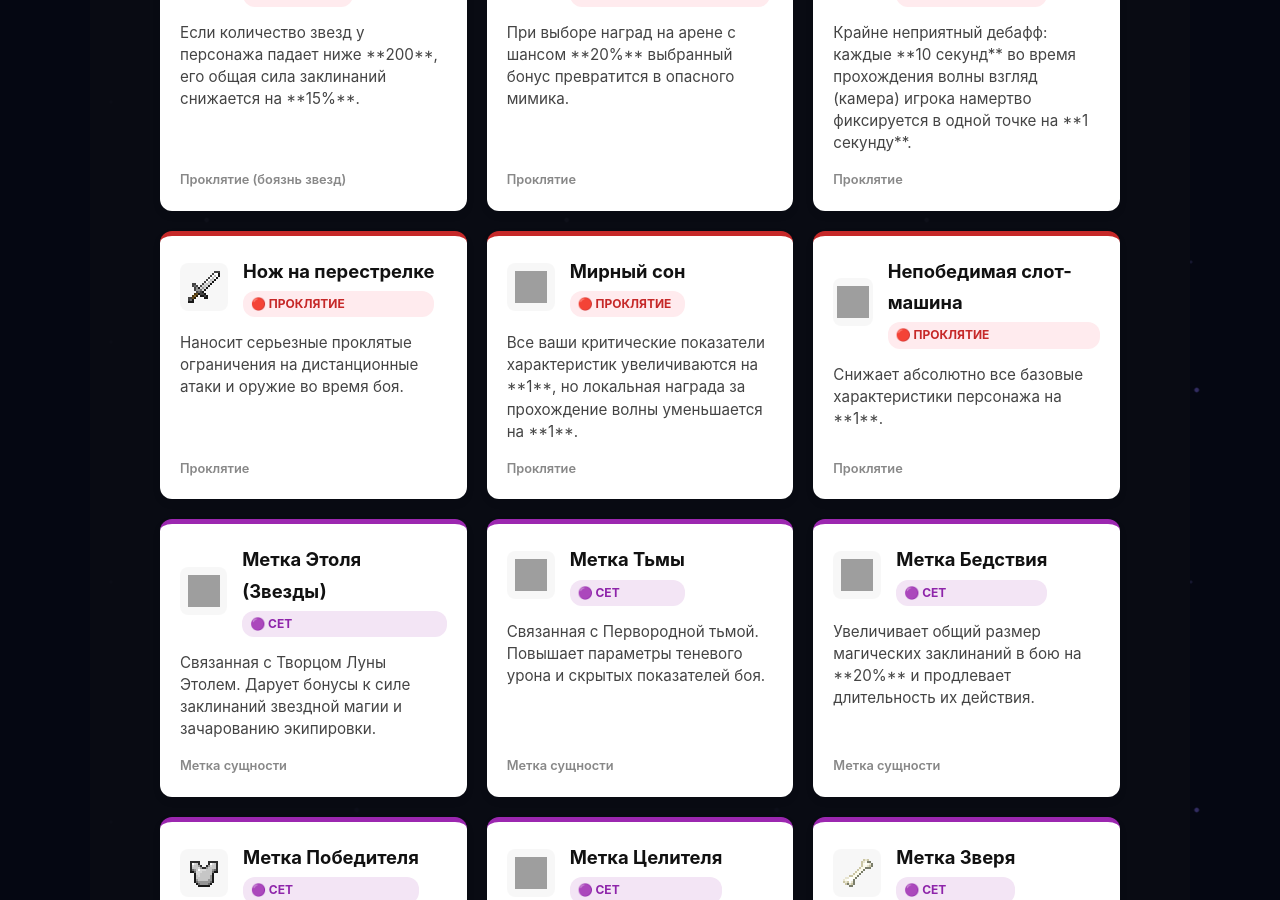
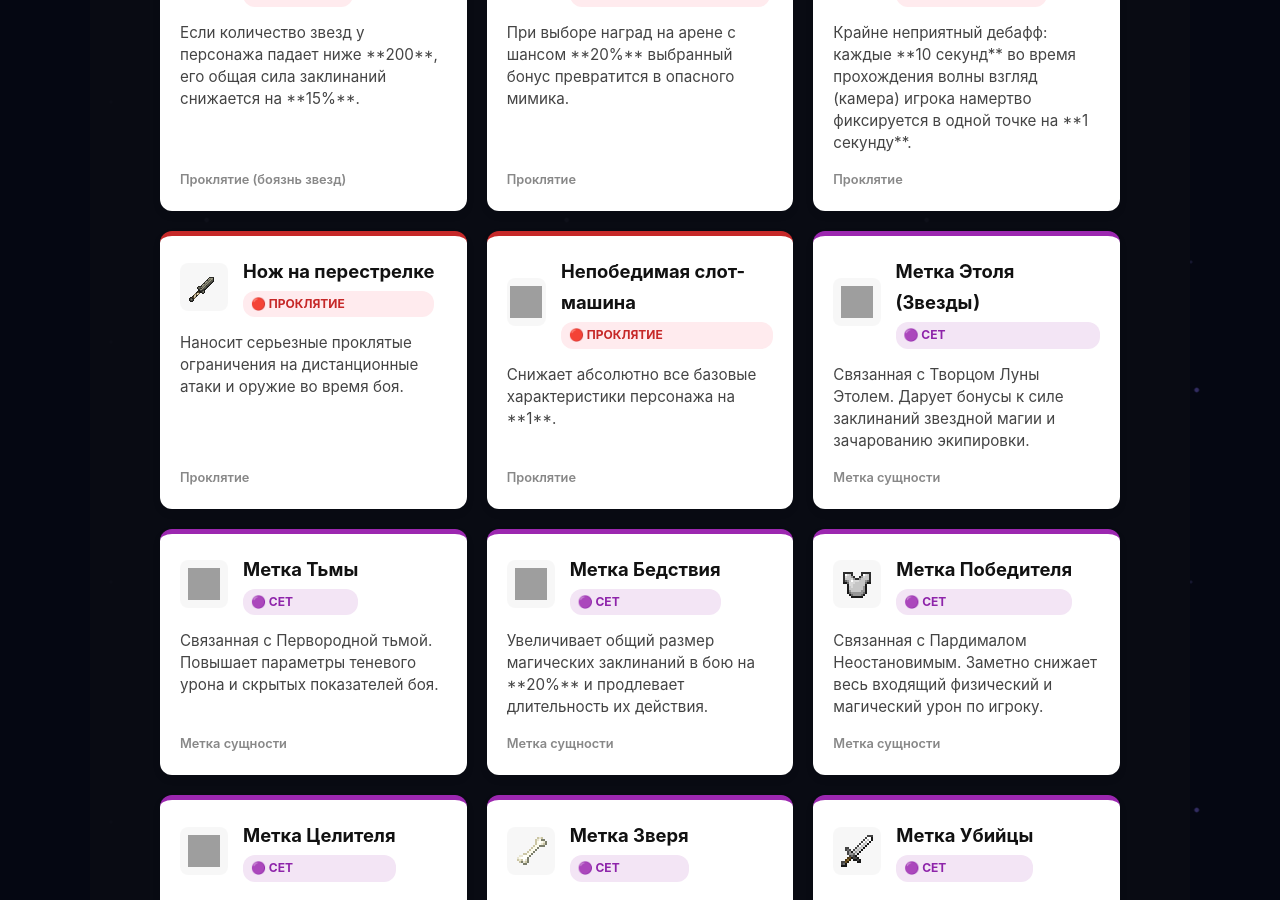
Before and after one commit to tveiv/tveiv.github.io, a Jekyll site: the page built from bonuses.md, in a window 1280 px wide and 900 px high, scrolled down 4154 px. Built offline with Jekyll 4.4.1, drawn with Linux system fonts in a browser that asks for light colours; grey boxes are pictures that could not be loaded.

Commit message:
Иконки привожу в порядок

```diff
--- a/_data/voidgame_bonuses.json
+++ b/_data/voidgame_bonuses.json
@@ -6,7 +6,7 @@
     "rarity_ru": "🟢 Зелёный",
     "type": "Обычный бонус",
     "description": "Увеличивает наносимый персонажем урон на **12%**.",
-    "icon": "apple.png"
+    "icon": "stone_sword.png"
   },
   {
     "id": "bonus_dodge_green",
@@ -24,7 +24,7 @@
     "rarity_ru": "🟢 Зелёный",
     "type": "Обычный бонус",
     "description": "Увеличивает максимальный запас здоровья персонажа на **6%**.",
-    "icon": "baked_potato.png"
+    "icon": "apple.png"
   },
   {
     "id": "bonus_nothing",
@@ -33,7 +33,7 @@
     "rarity_ru": "🟢 Зелёный",
     "type": "Особый выбор",
     "description": "Сам по себе выбор ничего не даёт, но если у вас активирован бонус **«Небытие»**, вы одновременно получите и бонус к урону, и бонус к уклонению.",
-    "icon": "barrier.png"
+    "icon": "gunpowder.png"
   },
   {
     "id": "bonus_nonexistence",
@@ -42,7 +42,7 @@
     "rarity_ru": "🟢 Зелёный",
     "type": "Особый выбор",
     "description": "Дарует пассивный эффект: при выборе пустого варианта **«Ничего»** вы автоматически получаете и бонус к урону, и бонус к уклонению.",
-    "icon": "book.png"
+    "icon": "ender_pearl.png"
   },
   {
     "id": "bonus_soul_connection",
@@ -51,7 +51,7 @@
     "rarity_ru": "🟢 Зелёный",
     "type": "Обычный бонус",
     "description": "Делает союзника вашей целью. Пока он находится в радиусе **8 блоков**, ваш урон увеличивается. Также даёт **15%** шанс полностью проигнорировать входящий урон (урон снижается до нуля).",
-    "icon": "amulet.png"
+    "icon": "lead.png"
   },
   {
     "id": "garbage_collector",
@@ -60,7 +60,7 @@
     "rarity_ru": "🟢 Зелёный",
     "type": "Обычный бонус",
     "description": "Получение любого зелёного (обычного) бонуса перманентно увеличивает ваше максимальное здоровье и наносимый урон на **2%**.",
-    "icon": "chest.png"
+    "icon": "bundle.png"
   },
   {
     "id": "blood_letting",
@@ -78,7 +78,7 @@
     "rarity_ru": "🟢 Зелёный",
     "type": "Обычный бонус",
     "description": "В начале каждой волны снижает получаемый урон на **30%**. Каждую секунду сила эффекта постепенно снижается вплоть до нуля.",
-    "icon": "broken_wing.png"
+    "icon": "horn.png"
   },
   {
     "id": "bonus_dodge_blue",
@@ -96,7 +96,7 @@
     "rarity_ru": "🔵 Синий",
     "type": "Редкий бонус",
     "description": "Увеличивает максимальный запас здоровья персонажа на **18%**.",
-    "icon": "cooked_beef.png"
+    "icon": "golden_apple.png"
   },
   {
     "id": "space_scissors",
@@ -114,7 +114,7 @@
     "rarity_ru": "🔵 Синий",
     "type": "Редкий бонус",
     "description": "Каждые **10 секунд** накапливает до **10 защитных зарядов**. При получении урона заряды расходуются, снижая входящие повреждения.",
-    "icon": "sapling.png"
+    "icon": "diamond_tree.png"
   },
   {
     "id": "key_to_victory",
@@ -123,7 +123,7 @@
     "rarity_ru": "🔵 Синий",
     "type": "Редкий бонус",
     "description": "Увеличивает количество эффектов для всех активных бонусов сета (меток) на **+1**.",
-    "icon": "boss_key.png"
+    "icon": "shining_key.png"
   },
   {
     "id": "rage_needle",
@@ -132,7 +132,7 @@
     "rarity_ru": "🔵 Синий",
     "type": "Редкий бонус",
     "description": "Повышает шанс критического удара на **10%**, но снижает эффективность получаемого исцеления на **5%**.",
-    "icon": "iron_nugget.png"
+    "icon": "arrow.png"
   },
   {
     "id": "unshakable_winner",
@@ -141,7 +141,7 @@
     "rarity_ru": "🔵 Синий",
     "type": "Редкий бонус",
     "description": "Увеличивает максимальный запас здоровья на **6%**, а наносимый урон — на **12%**.",
-    "icon": "iron_chestplate.png"
+    "icon": "winner_unstoppable.png"
   },
   {
     "id": "last_rebirth_stars",
@@ -150,7 +150,7 @@
     "rarity_ru": "🔵 Синий",
     "type": "Редкий бонус",
     "description": "После гибели персонаж возрождается с неуязвимостью на **5 секунд**, но максимальный запас здоровья снижается на **10%**. При этом наносимый урон увеличивается на **35%**, а шанс критического удара падает на **25%**.",
-    "icon": "totem_of_undying.png"
+    "icon": "golden_apple.png"
   },
   {
     "id": "ascension_jupiter",
@@ -159,7 +159,7 @@
     "rarity_ru": "🔵 Синий",
     "type": "Редкий бонус",
     "description": "Позволяет совершать двойной прыжок и снижает урон от падения. При падении увеличивает шанс критического удара на **15%** за каждый пролеченный блок (максимум до 10 блоков при падении с высоты более 4 блоков), а нанесенный урон восстанавливает **10 маны**.",
-    "icon": "firework_rocket.png"
+    "icon": "dark_star.png"
   },
   {
     "id": "gaze_killer",
@@ -168,7 +168,7 @@
     "rarity_ru": "🔵 Синий",
     "type": "Редкий бонус",
     "description": "Уничтожает случайную часть надетой брони персонажа, но взамен увеличивает шанс критического удара на **25%** и вампиризм на **10%**.",
-    "icon": "diamond_sword.png"
+    "icon": "killer_eyes.png"
   },
   {
     "id": "lethal_insomnia",
@@ -177,7 +177,7 @@
     "rarity_ru": "🔵 Синий",
     "type": "Редкий бонус",
     "description": "Каждую пройденную волну увеличивает критический урон на **20%**. Однако, если в течение последующих **5 волн** вы не найдете и не выберете копию этого бонуса, персонаж мгновенно получит смертельный урон.",
-    "icon": "clock.png"
+    "icon": "ender_eye.png"
   },
   {
     "id": "lead_elephant",
@@ -186,7 +186,7 @@
     "rarity_ru": "🔵 Синий",
     "type": "Редкий бонус",
     "description": "Получаемый урон снижается на **10%**, а вампиризм увеличивается на **5%**, но наносимый урон уменьшается на **15%**, а скорость передвижения снижается на **50%**.",
-    "icon": "anvil.png"
+    "icon": "elephant.png"
   },
   {
     "id": "mirror_bonus",
@@ -195,7 +195,7 @@
     "rarity_ru": "🔵 Синий",
     "type": "Редкий бонус",
     "description": "Отражает часть наносимого вам урона обратно в атаковавших противников.",
-    "icon": "glass_pane.png"
+    "icon": "glass.png"
   },
   {
     "id": "star_genius",
@@ -213,7 +213,7 @@
     "rarity_ru": "🔵 Синий",
     "type": "Редкий бонус",
     "description": "Увеличивает шанс нанесения критического удара на **5%**.",
-    "icon": "iron_sword.png"
+    "icon": "quartz.png"
   },
   {
     "id": "peaceful_mind",
@@ -231,7 +231,7 @@
     "rarity_ru": "🟡 Легендарный",
     "type": "Легендарный бонус",
     "description": "Позволяет временно подчинить вражеского моба (например, кролика или громилу) и превратить его в преданного союзника, который сражается на вашей стороне.",
-    "icon": "lead.png"
+    "icon": "soul_slave.png"
   },
   {
     "id": "bright_moon_tower",
@@ -249,7 +249,7 @@
     "rarity_ru": "🔴 Проклятие",
     "type": "Проклятие",
     "description": "При спавне монстров обычный или элитный противник с шансом **50%** дублируется.",
-    "icon": "rotten_flesh.png"
+    "icon": "rabbit_stew.png"
   },
   {
     "id": "curse_pain_debt",
@@ -258,7 +258,7 @@
     "rarity_ru": "🔴 Проклятие",
     "type": "Проклятие",
     "description": "При получении урона записывает и накапливает **25%** от входящих повреждений в виде отложенного значения для последующего использования.",
-    "icon": "chain.png"
+    "icon": "dark_apple.png"
   },
   {
     "id": "curse_paranoia_winner",
@@ -267,7 +267,7 @@
     "rarity_ru": "🔴 Проклятие",
     "type": "Проклятие",
     "description": "Автоматически заставляет игрока выбирать исключительно первый вариант из предложенных бонусов, но при этом выдает его в **двойном объеме (X2)**.",
-    "icon": "clock.png"
+    "icon": "winner_unstoppable.png"
   },
   {
     "id": "curse_humiliation",
@@ -276,7 +276,7 @@
     "rarity_ru": "🔴 Проклятие",
     "type": "Проклятие",
     "description": "Дарует всем противникам **15% шанс уклониться** от ваших атак. Любое получение урона игроком или его союзником с шансом **10%** резонирует по всем остальным игрокам в размере **25%** от этого урона.",
-    "icon": "bad_omen.png"
+    "icon": "dark_gauntlet.png"
   },
   {
     "id": "curse_multi_choice",
@@ -285,7 +285,7 @@
     "rarity_ru": "🔴 Проклятие",
     "type": "Проклятие",
     "description": "Уменьшает количество доступных вариантов при выборе наград на **один**.",
-    "icon": "barrier.png"
+    "icon": "dark_gauntlet.png"
   },
   {
     "id": "curse_fool",
@@ -294,7 +294,7 @@
     "rarity_ru": "🔴 Проклятие",
     "type": "Проклятие",
     "description": "Ускоряет перезарядку активных способностей на **15%**, но при этом увеличивает длительность негативных эффектов проклятий на **20%**.",
-    "icon": "amethyst_shard.png"
+    "icon": "devil.png"
   },
   {
     "id": "curse_panophobia",
@@ -303,7 +303,7 @@
     "rarity_ru": "🔴 Проклятие",
     "type": "Проклятие (боязнь звезд)",
     "description": "Если количество звезд у персонажа падает ниже **200**, его общая сила заклинаний снижается на **15%**.",
-    "icon": "black_dye.png"
+    "icon": "diamond_tree.png"
   },
   {
     "id": "curse_move_like_stone",
@@ -312,7 +312,7 @@
     "rarity_ru": "🔴 Проклятие",
     "type": "Проклятие",
     "description": "При выборе наград на арене с шансом **20%** выбранный бонус превратится в опасного мимика.",
-    "icon": "stone.png"
+    "icon": "fake_stone.png"
   },
   {
     "id": "curse_look_at_me",
@@ -321,7 +321,7 @@
     "rarity_ru": "🔴 Проклятие",
     "type": "Проклятие",
     "description": "Крайне неприятный дебафф: каждые **10 секунд** во время прохождения волны взгляд (камера) игрока намертво фиксируется в одной точке на **1 секунду**.",
-    "icon": "ender_eye.png"
+    "icon": "look_at_me.png"
   },
   {
     "id": "curse_knife_shootout",
@@ -330,16 +330,7 @@
     "rarity_ru": "🔴 Проклятие",
     "type": "Проклятие",
     "description": "Наносит серьезные проклятые ограничения на дистанционные атаки и оружие во время боя.",
-    "icon": "iron_sword.png"
-  },
-  {
-    "id": "curse_peaceful_sleep",
-    "name": "Мирный сон",
-    "rarity": "curse",
-    "rarity_ru": "🔴 Проклятие",
-    "type": "Проклятие",
-    "description": "Все ваши критические показатели характеристик увеличиваются на **1**, но локальная награда за прохождение волны уменьшается на **1**.",
-    "icon": "white_bed.png"
+    "icon": "stone_dagger.png"
   },
   {
     "id": "curse_invincible_slot_machine",
@@ -348,7 +339,7 @@
     "rarity_ru": "🔴 Проклятие",
     "type": "Проклятие",
     "description": "Снижает абсолютно все базовые характеристики персонажа на **1**.",
-    "icon": "dispenser.png"
+    "icon": "slot_machine.png"
   },
   {
     "id": "mark_etol",
```
Also changed, not shown: assets/img/bonuses/glass.png (added), assets/img/bonuses/stone_dagger.png (added).
